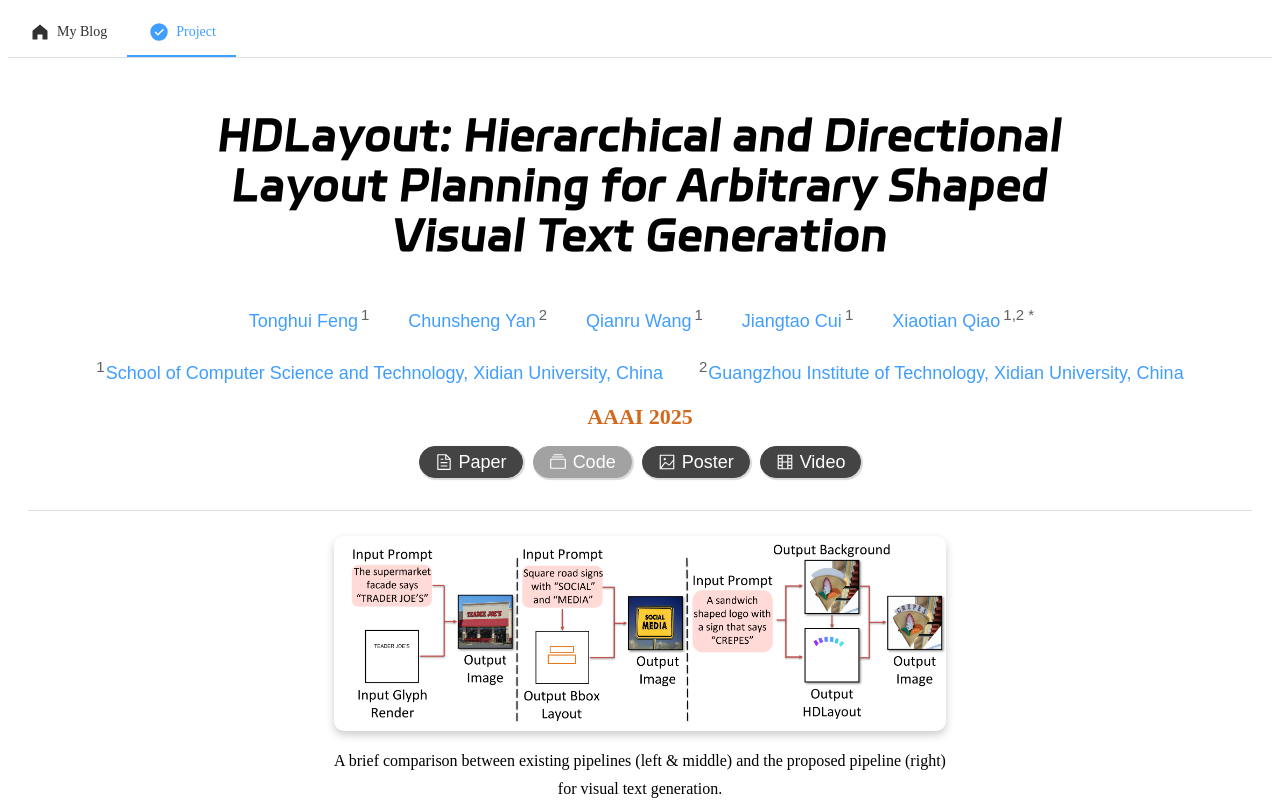
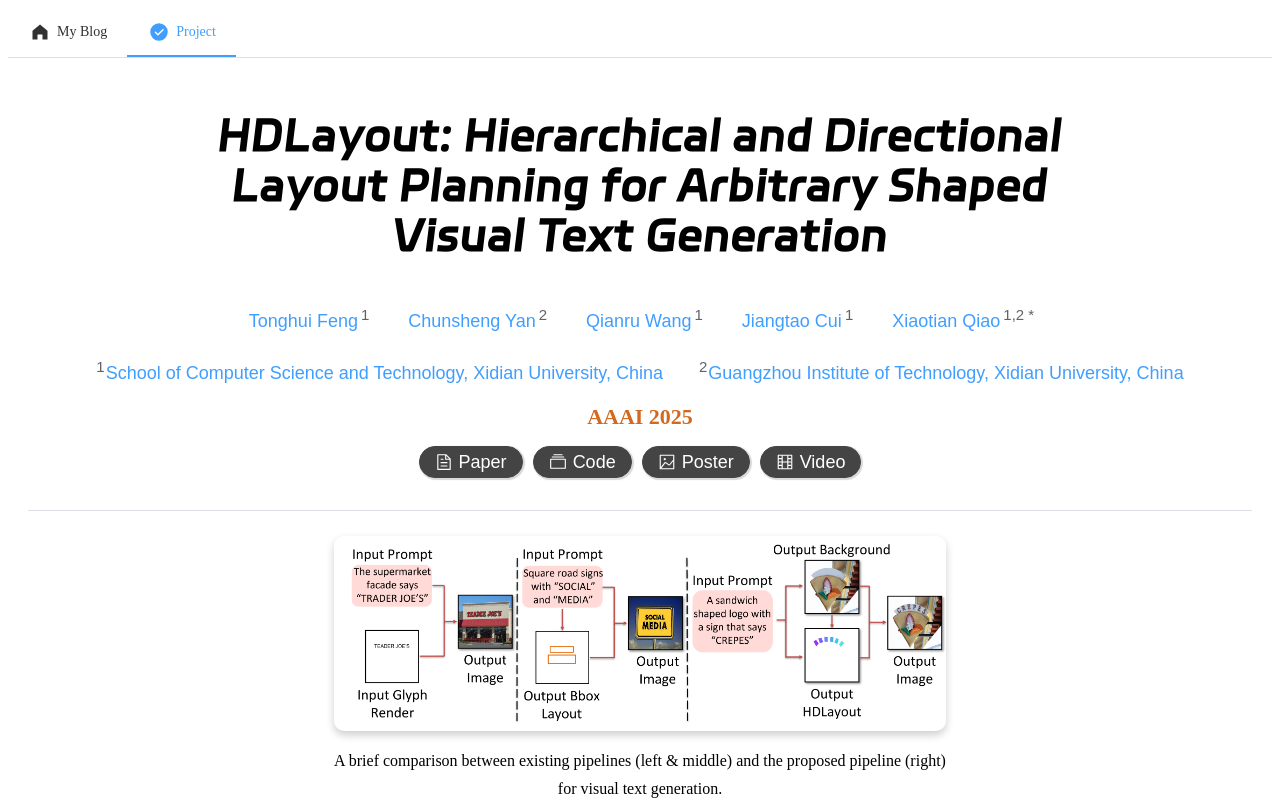
Before and after one commit to Hxiangdou/HDLayout, a Vue app: page / in a window 1280 px wide. Shown: the top 800 px of the page. Built offline with nearby package versions, Linux system fonts and the light colour scheme.

Commit message:
update code link

```diff
--- a/src/components/Header.vue
+++ b/src/components/Header.vue
@@ -12,7 +12,7 @@ const home = {
 // 项目主页
 const logo = {
     name: "Project",
-    link: "https://github.com/IMU-Group/HDLayout",
+    link: "#",
 }
 
 // 右侧更多菜单
--- a/src/components/sections/Title.vue
+++ b/src/components/sections/Title.vue
@@ -92,9 +92,9 @@ const buttons = [
     component: Document,
   },
   {
-    disabled: true,
+    disabled: false,
     name: "Code",
-    link: "",
+    link: "https://github.com/IMU-Group/HDLayout",
     component: Files,
   },
   {
```
